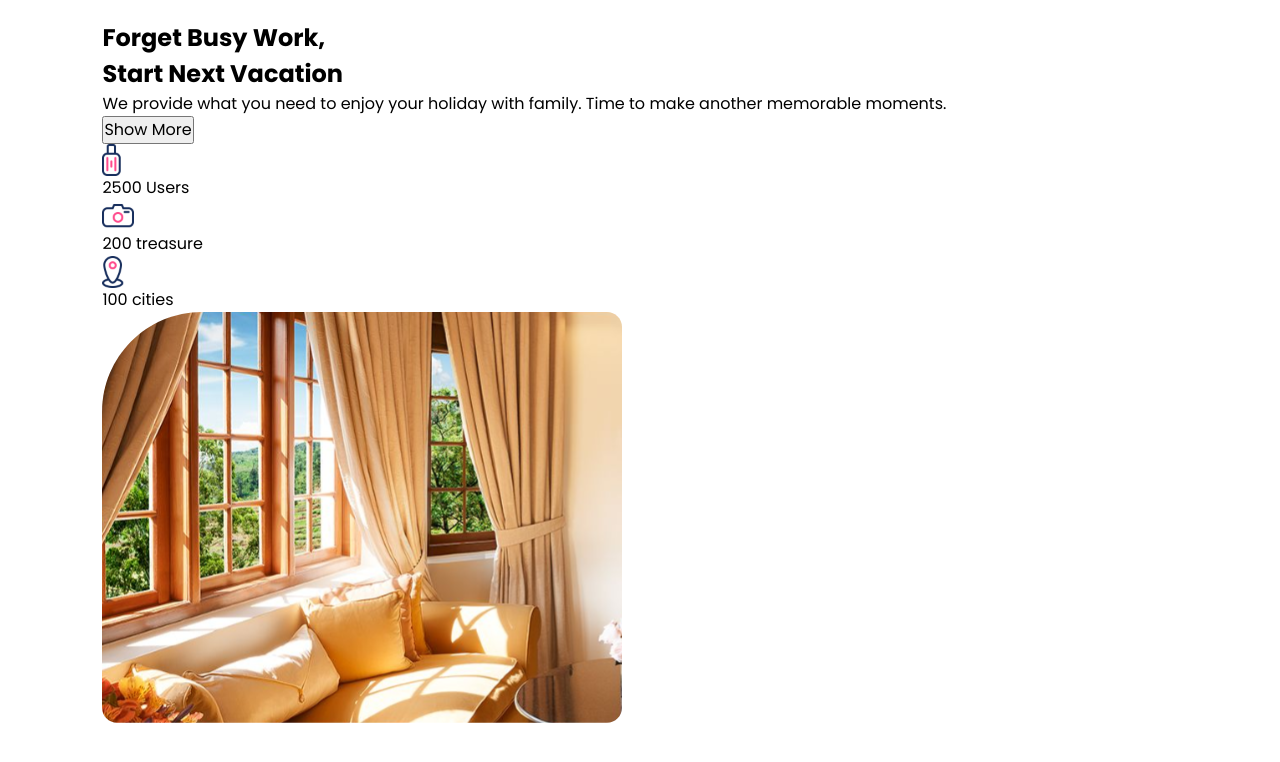
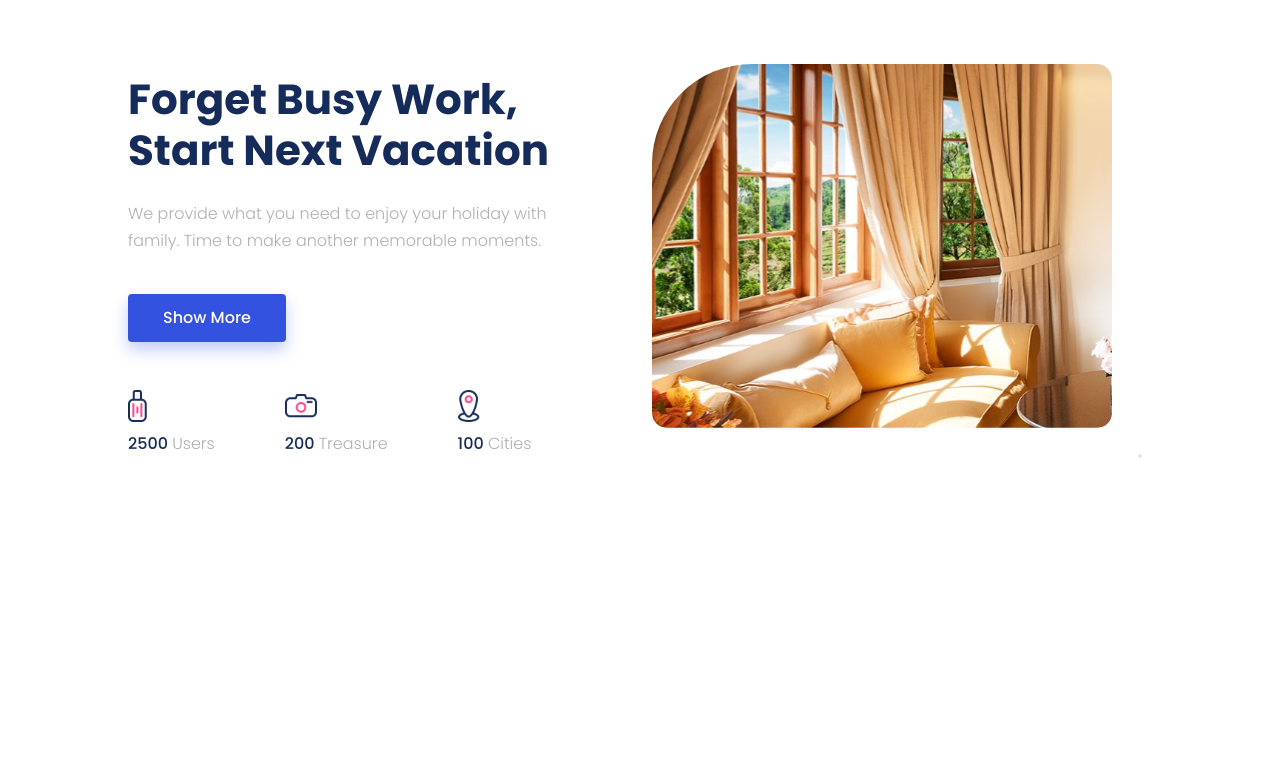
Before and after one commit to archis-academy/november-frontend-lankastay-1, a React (Vite) app: page / in a window 1280 px wide. Shown: the top 762 px of the page. Built offline with nearby package versions, Linux system fonts and the light colour scheme.

Commit message:
hero-section yazildi

```diff
--- /dev/null
+++ b/src/Components/HeroSection/heroSection.jsx
@@ -0,0 +1,45 @@
+import React from 'react';
+import styles from './heroSection.module.scss';
+import QuickStats from '../quick-stats-component/quick_stats';
+
+const HeroSection = () => {
+  return (
+    <section className={styles['hero-section']}>
+      <div className={styles['hero-container']}>
+
+        <div className={styles['hero-content']}>
+          <h1 className={styles['hero-title']}>
+            Forget Busy Work, <br />
+            Start Next Vacation
+          </h1>
+
+          <p className={styles['hero-description']}>
+            We provide what you need to enjoy your holiday with family.
+            Time to make another memorable moments.
+          </p>
+
+          <button className={styles['btn-primary']}>
+            Show More
+          </button>
+
+          <div className={styles['hero-stats-wrapper']}>
+            <QuickStats iconUrl="/icons/icon1.svg" number="2500" content="Users" />
+            <QuickStats iconUrl="/icons/icon2.svg" number="200" content="Treasure" />
+            <QuickStats iconUrl="/icons/icon3.svg" number="100" content="Cities" />
+          </div>
+        </div>
+
+        <div className={styles['hero-image-wrapper']}>
+          <img
+            src="/images/banner.svg"
+            alt="Vacation Home"
+            className={styles['hero-image']}
+          />
+        </div>
+
+      </div>
+    </section>
+  );
+};
+
+export default HeroSection;
--- /dev/null
+++ b/src/Components/HeroSection/heroSection.module.scss
@@ -0,0 +1,126 @@
+
+.hero-section {
+  padding: 4rem 10%;
+  background-color: #fff;
+  display: flex;
+  justify-content: center;
+  font-family: 'Poppins', sans-serif;
+
+  .hero-container {
+    display: flex;
+    align-items: center;
+    justify-content: space-between;
+    gap: 4rem;
+    width: 100%;
+    max-width: 1300px;
+
+    @media (max-width: 768px) {
+      flex-direction: column;
+      text-align: center;
+      padding-top: 2rem;
+    }
+  }
+
+  .hero-content {
+    flex: 1;
+    max-width: 600px;
+    z-index: 10;
+
+    .hero-title, .hero-description {
+      cursor: pointer;
+      transition: color 0.2s ease;
+
+      &:hover {
+        color: #000000;
+      }
+    }
+
+    .hero-title {
+      font-size: 42px;
+      font-weight: 700;
+      color: #152c5b;
+      line-height: 1.2;
+      margin-bottom: 1.5rem;
+    }
+
+    .hero-description {
+      font-weight: 300;
+      font-size: 16px;
+      color: #b0b0b0;
+      line-height: 1.7;
+      margin-bottom: 2.5rem;
+      padding-right: 2rem;
+
+      @media (max-width: 960px) {
+        padding-right: 0;
+      }
+    }
+
+    .btn-primary {
+      background-color: #3252df;
+      color: white;
+      padding: 12px 35px;
+      font-size: 1rem;
+      font-weight: 500;
+      border: none;
+      border-radius: 4px;
+      cursor: pointer;
+      margin-bottom: 3rem;
+      box-shadow: 0px 8px 15px rgba(52, 86, 235, 0.3);
+      transition: transform 0.2s;
+
+      &:hover {
+        transform: translateY(-2px);
+      }
+    }
+
+    .hero-stats-wrapper {
+      display: flex;
+      gap: 50px;
+
+      @media (max-width: 960px) {
+        justify-content: center;
+        flex-wrap: wrap;
+        gap: 20px;
+      }
+    }
+  }
+
+  .hero-image-wrapper {
+    flex: 1;
+    display: flex;
+    justify-content: center;
+    position: relative;
+    z-index: 1;
+    margin-right: 40px;
+    margin-bottom: 40px;
+
+    &::after {
+      content: '';
+      position: absolute;
+      max-width: 506px;
+      border: 2px solid #E5E5E5;
+      border-radius: 15px;
+      bottom: -30px;
+      right: -30px;
+      z-index: -1;
+    }
+
+    .hero-image {
+      width: 100%;
+      max-width: 520px;
+      height: auto;
+      object-fit: cover;
+      border-radius: 100px 15px 15px 15px;
+      position: relative;
+      z-index: 2;
+      display: block;
+      transition: transform 0.2s ease-in-out;
+      cursor: pointer;
+
+      &:hover {
+        transform: scale(1.01);
+      }
+    }
+  }
+}
--- a/src/components/heroSection.jsx
+++ /dev/null
@@ -1,55 +0,0 @@
-import React from 'react';
-
-const HeroSection = () => {
-
-  return (
-    <section className="hero-section">
-      <div className="hero-container">
-
-        <div className="hero-content">
-          <h1 className="hero-title">
-            Forget Busy Work, <br />
-            Start Next Vacation
-          </h1>
-
-          <p className="hero-description">
-            We provide what you need to enjoy your holiday with family.
-            Time to make another memorable moments.
-          </p>
-
-          <button className="btn-primary">
-            Show More
-          </button>
-
-          <div className="hero-stats">
-            <div className="stat-item">
-              <img src="/icons/icon1.svg" alt="Users" />
-              <span>2500 Users</span>
-            </div>
-
-            <div className="stat-item">
-              <img src="/icons/icon2.svg" alt="Treasure" />
-              <span>200 treasure</span>
-            </div>
-
-            <div className="stat-item">
-              <img src="/icons/icon3.svg" alt="Cities" />
-              <span>100 cities</span>
-            </div>
-          </div>
-        </div>
-
-        <div className="hero-image-wrapper">
-          <img
-            src="/images/picture.svg"
-            alt="Vacation Home"
-            className="hero-image"
-          />
-        </div>
-
-      </div>
-    </section>
-  );
-};
-
-export default HeroSection;
--- a/src/pages/home/home.jsx
+++ b/src/pages/home/home.jsx
@@ -1,5 +1,5 @@
 import React from 'react';
-import HeroSection from '../../components/heroSection';
+import HeroSection from '../../Components/HeroSection/heroSection';
 
 
 export const Home = () => {
--- a/src/styles/_hero.scss
+++ /dev/null
@@ -1,100 +0,0 @@
-
-.hero-section {
-  padding: 4rem 10%;
-  background-color: #fff;
-  display: flex;
-  justify-content: center;
-
-  .hero-container {
-    display: flex;
-    align-items: center;
-    justify-content: space-between;
-    gap: 4rem;
-    width: 100%;
-    max-width: 1300px;
-
-    @media (max-width: 768px) {
-      flex-direction: column;
-      text-align: center;
-      padding: 2rem 0;
-    }
-  }
-
-  .hero-content {
-    flex: 1;
-    max-width: 600px;
-
-    .hero-title {
-      font-size: 42px;
-      font-weight: 700;
-      color: #152c5b;
-      line-height: 100%;
-      margin-bottom: 1.5rem;
-    }
-
-    .hero-description {
-      font-weight: 300;
-      font-size: 16px;
-      color: #b0b0b0;
-      line-height: 1.7;
-      margin-bottom: 2.5rem;
-      padding-right: 2rem;
-    }
-
-    .btn-primary {
-      background-color: #3252df;
-      color: white;
-      padding: 5px 28px 5px 28px;
-      font-size: 1rem;
-      border: none;
-      border-radius: 7px;
-      cursor: pointer;
-      margin-bottom: 3rem;
-    }
-
-    .hero-stats {
-      display: flex;
-      gap: 40px;
-
-      @media (max-width: 768px) {
-        justify-content: center;
-      }
-
-      .stat-item {
-        display: flex;
-        flex-direction: column;
-        align-items: center;
-        gap: 10px;
-
-        img {
-          width: 32px;
-          height: 32px;
-          padding: 10px;
-          background-color: #F3F4F6;
-          border-radius: 12px;
-          box-sizing: content-box;
-        }
-
-        span {
-          color: #b0b0b0;
-          font-weight: 300;
-        }
-      }
-    }
-  }
-
-  .hero-image-wrapper {
-    flex: 1;
-    display: flex;
-    justify-content: flex-end;
-
-    .hero-image {
-      width: 100%;
-      max-width: 520px;
-      height: auto;
-      object-fit: cover;
-      border-radius: 100px 15px 15px 15px;
-    }
-  }
-
-}
```
Also changed, not shown: public/images/banner.svg (renamed from public/images/picture.svg), public/images/square.svg (added).
